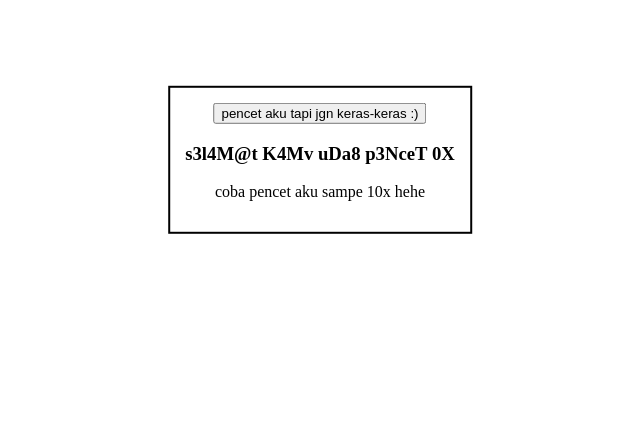
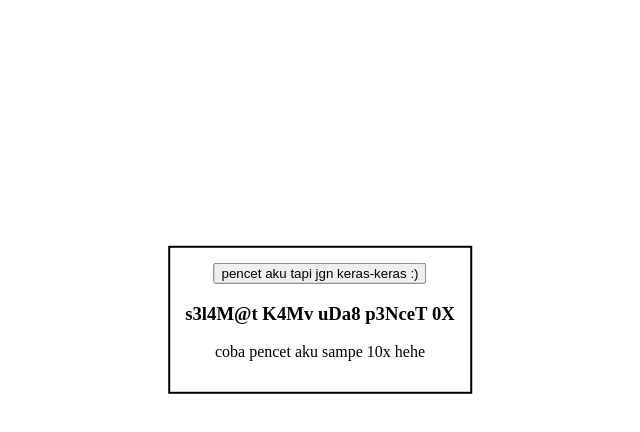
Before and after one commit to kinaninaray/hamba, a plain HTML site: page index.html in a window 1280 px wide. Shown: the whole page, without its empty margins (320-960 px from the left). Drawn offline with Linux system fonts and the light colour scheme.

Commit message:
Update index.html

```diff
--- a/index.html
+++ b/index.html
@@ -6,7 +6,7 @@
   <style>
     .contents {
       position: fixed;
-      top: 20%;
+      top: 40%;
       left: 50%;
       transform: translate(-50%, -50%);
       border: 2px solid black;
```
